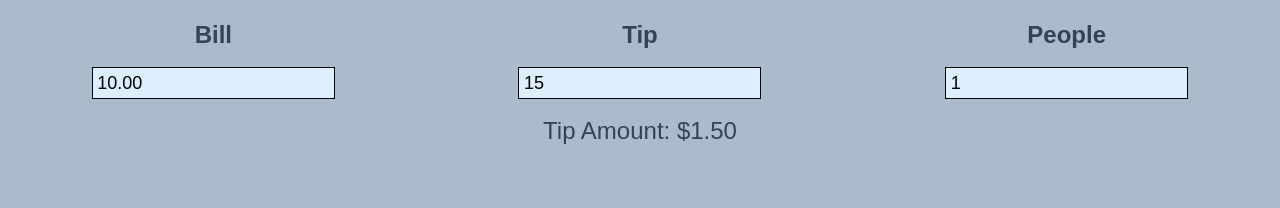
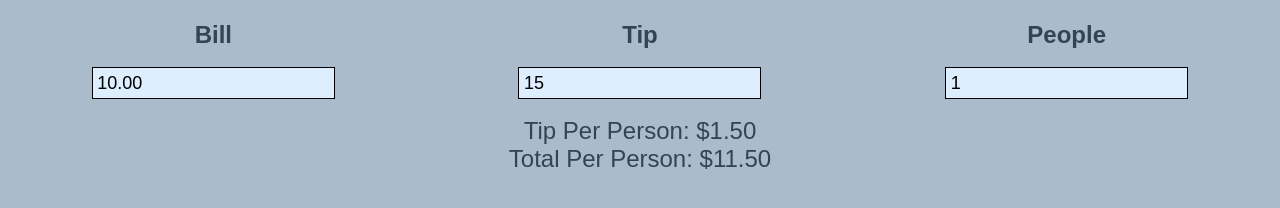
Before and after one commit to chaiyawahoo/tip-calculator, a plain HTML site: page index.html in a window 1280 px wide. Shown: the part 154-362 px from the top of the page. Drawn offline with Linux system fonts and the light colour scheme.

Commit message:
challenge 3

```diff
--- a/index.html
+++ b/index.html
@@ -21,7 +21,10 @@
                     <input name="people" id="people" value="1" type="number">
                 </div>
             </div>
-            <div id="display">0.00</div>
+            <div id="display">
+                <div>0.00</div>
+                <div>0.00</div>
+            </div>
         </main>
     <script src="./script.js"></script>
     </body>
--- a/script.js
+++ b/script.js
@@ -8,13 +8,15 @@ tipInput.addEventListener("input", calculateTip);
 peopleInput.addEventListener("input", calculateTip);
 
 function calculateTip() {
-    const billValue = billInput.value;
-    const tipValue = tipInput.value;
-    const peopleValue = peopleInput.value;
+    const billValue = parseInt(billInput.value);
+    const tipValue = parseInt(tipInput.value);
+    const peopleValue = parseInt(peopleInput.value);
 
     const tipAmount = billValue * tipValue / 100 / peopleValue;
+    const totalAmount = tipAmount + billValue / peopleValue;
 
-    display.innerText = `Tip Amount: $${tipAmount.toFixed(2)}`;
+    display.innerHTML = `<div>Tip Per Person: $${tipAmount.toFixed(2)}</div>
+    <div>Total Per Person: $${totalAmount.toFixed(2)}</div>`;
 }
 
 calculateTip();
```
